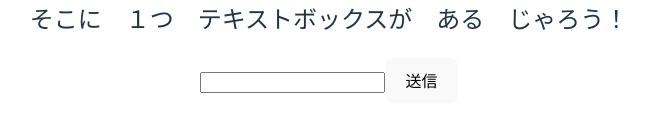
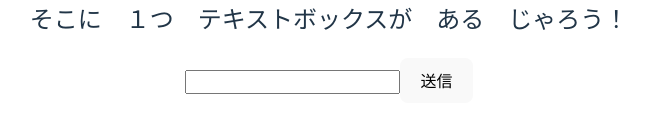
Before and after one commit to YutakaNagai/poke-siritori, a Vue app: page / in a window 1280 px wide. Shown: the part 410-542 px from the top of the page, without its empty margins (311-960 px from the left). Built offline with nearby package versions, Linux system fonts and the light colour scheme.

Commit message:
スマホでの入力時の拡大無効

```diff
--- a/src/App.vue
+++ b/src/App.vue
@@ -76,4 +76,8 @@ const kanaToHira = (str) => {
   </div>
 </template>
 
-<style scoped></style>
+<style scoped>
+input {
+  font-size: 16px;
+}
+</style>
```
